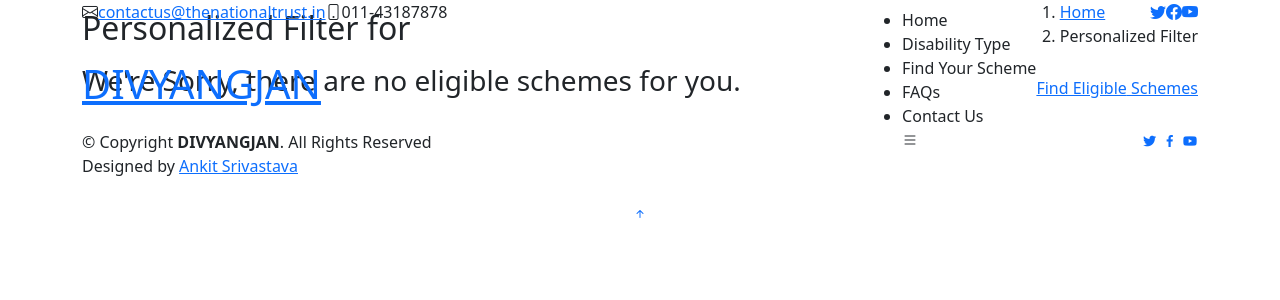
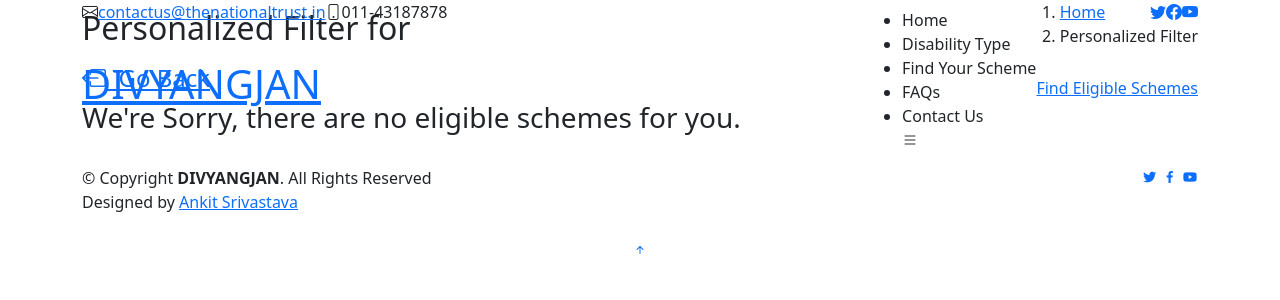
Before and after one commit to thisisankit27/DIVYANGJAN, a Django app: template govSchemes/templates/filterPage.html in a window 1280 px wide. Shown: the top 300 px of the page. Run offline with Django 4.2, Linux system fonts and the light colour scheme; the template is opened without the code that fills it, so the values that code supplies are empty; some libraries are stand-ins or nearby versions.

Commit message:
Altered Filter Page

```diff
--- a/govSchemes/templates/filterPage.html
+++ b/govSchemes/templates/filterPage.html
@@ -20,12 +20,12 @@
         rel="stylesheet">
 
     <!-- Vendor CSS Files -->
-    <link href="{% static 'assets/vendor/fontawesome-free/css/all.min.css' %}" rel="stylesheet">
-    <link href="{% static 'assets/vendor/animate.css/animate.min.css' %}" rel="stylesheet">
+    <link href="https://cdnjs.cloudflare.com/ajax/libs/font-awesome/6.4.0/css/all.min.css" rel="stylesheet">
+    <link href="https://cdn.jsdelivr.net/npm/bootstrap-icons@1.10.4/font/bootstrap-icons.css" rel="stylesheet">
+    <link href="https://cdnjs.cloudflare.com/ajax/libs/animate.css/4.1.1/animate.min.css" rel="stylesheet">
     <link href="{% static 'assets/vendor/bootstrap/css/bootstrap.min.css' %}" rel="stylesheet">
-    <link href="{% static 'assets/vendor/bootstrap-icons/bootstrap-icons.css' %}" rel="stylesheet">
-    <link href="{% static 'assets/vendor/boxicons/css/boxicons.min.css' %}" rel="stylesheet">
-    <link href="{% static 'assets/vendor/glightbox/css/glightbox.min.css' %}" rel="stylesheet">
+    <link href='https://unpkg.com/boxicons@2.1.4/css/boxicons.min.css' rel='stylesheet'>
+    <link rel="stylesheet" href="https://cdn.jsdelivr.net/npm/glightbox/dist/css/glightbox.min.css" />
     <link href="{% static 'assets/vendor/remixicon/remixicon.css' %}" rel="stylesheet">
     <link href="{% static 'assets/vendor/swiper/swiper-bundle.min.css' %}" rel="stylesheet">
 
@@ -89,6 +89,7 @@
 
         <section class="inner-page">
             <div class="container">
+                <h4><a href="/#findScheme"><i class="bi bi-box-arrow-left"></i> &nbsp;Go Back </a></h4>
                 {% if flag %}
                 <h1>Eligible for you: </h1>
                 <table>
```
Also changed, not shown: govSchemes/templates/index.html (+4 -4 lines).
